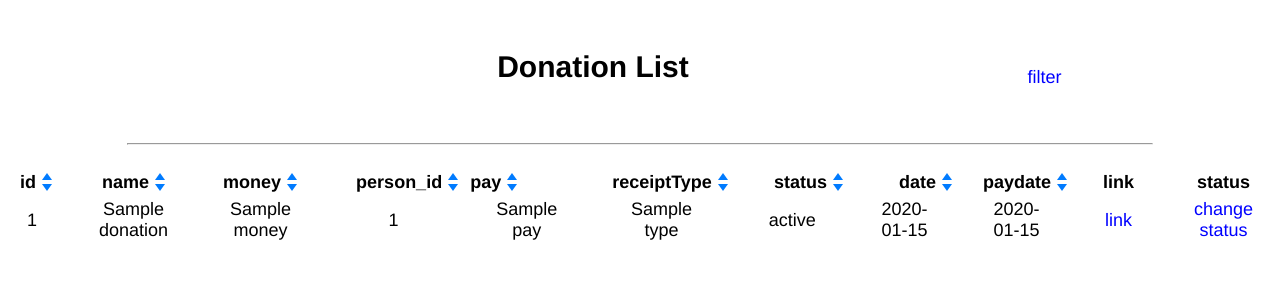
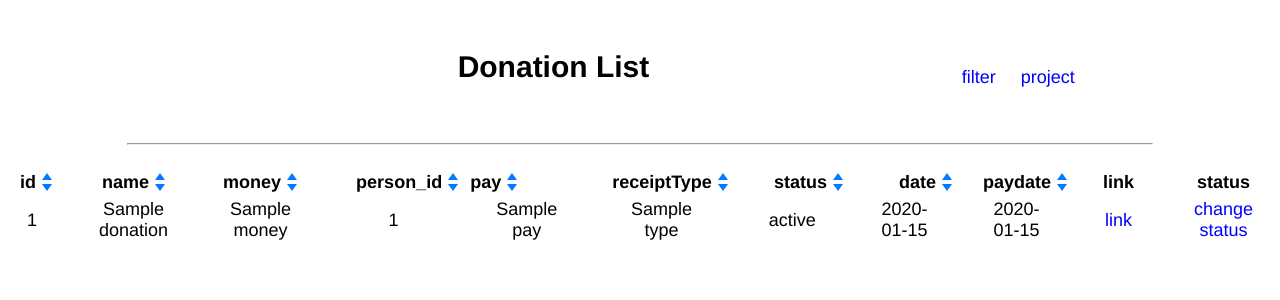
Before and after one commit to forward0606/CCU_donation, a Symfony app: template templates/donation/all.html.twig in a window 1280 px wide. Shown: the top 300 px of the page. Run offline with Twig, Linux system fonts and the light colour scheme; the template is opened without the code that fills it: most values are stand-ins (such as "Sample title", 1, 10 or a date in 2020); lists and menus that the app fills with data are empty; some libraries are stand-ins or nearby versions.

Commit message:
add a link to project in donation list page

```diff
--- a/templates/donation/all.html.twig
+++ b/templates/donation/all.html.twig
@@ -13,6 +13,10 @@
             <li><a class="btn btn-outline-secondary" role="button"
                 href="{{ path('donation_filter') }}">
                 filter
+            </a></li>
+            <li><a class="btn btn-outline-secondary" role="button"
+                href="{{ path('all_project') }}">
+                project
             </a></li>
             {#<li><a class="btn btn-outline-secondary" role="button"
                 href="{{ path('donation_sort', {'fields': 'id', 'orderBy': 'desc'}) }}">
```
